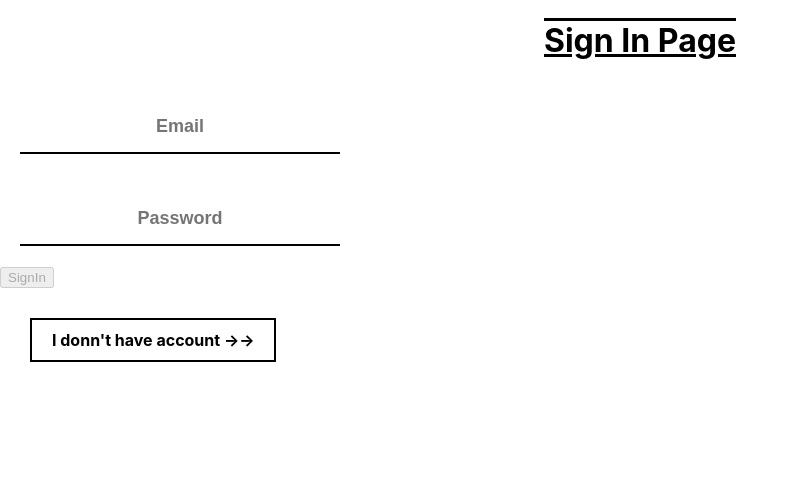
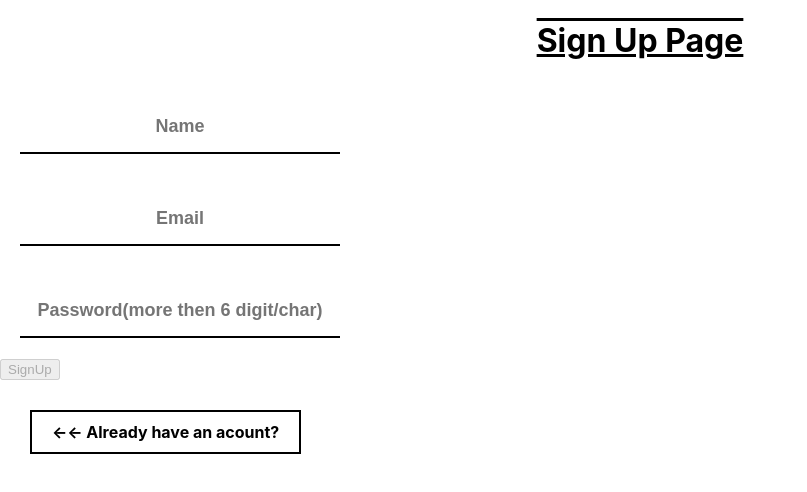
Before and after one commit to azahinhasan/todoListV2_React_withAuth, a React app: page /todoListV2_React_withAuth/SignUp in a window 1280 px wide. Before the commit this address led to /SignIn. Shown: the top 492 px of the page, without its empty margins (0-807 px from the left). Built offline with nearby package versions, Linux system fonts and the light colour scheme.

Commit message:
signUp/signIn bug fixed

```diff
--- a/package.json
+++ b/package.json
@@ -75,7 +75,7 @@
     "webpack-manifest-plugin": "2.2.0",
     "workbox-webpack-plugin": "5.1.4"
   },
-  "homepage": "http://azahinhasan.github.io/todoList.React",
+  "homepage": "http://azahinhasan.github.io/todoListV2_React_withAuth",
   "scripts": {
     "predeploy": "npm run build",
     "deploy": "gh-pages -d build",
--- a/src/containers/signIn.js
+++ b/src/containers/signIn.js
@@ -2,7 +2,7 @@ import React, { Component } from 'react';
 
 import classesBtn from '../../src/button.css';
 import classes from './auth.css';
-
+import {NavLink} from 'react-router-dom';
 import {connect} from 'react-redux';
 import * as action from '../store/actions/index';
 
@@ -89,9 +89,9 @@ checkValidity(value,type) {
                 <button className={classesBtn.signInsignUp} onClick={this.nowSignIn} disabled={buttonDisable}>
                 SignIn</button>
                 <br/>
-                <a href='/SignUp' disabled={buttonDisable}>
+                <NavLink to={{pathname: '/SignUp'}}  disabled={buttonDisable}>
                 I donn't have account →→
-                </a>
+                </NavLink>
 
             </div>
         )
--- a/src/containers/signUp.js
+++ b/src/containers/signUp.js
@@ -2,7 +2,7 @@ import React, { Component } from 'react';
 
 import classesBtn from '../../src/button.css';
 import classes from './auth.css';
-
+import {NavLink} from 'react-router-dom';
 import {connect} from 'react-redux';
 import * as action from '../store/actions/index';
 
@@ -107,8 +107,8 @@ checkValidity(value,type) {
                 <button className={classesBtn.signInsignUp} onClick={this.nowSignUp} disabled={buttonDisable}>
                 SignUp</button>
                 <br/>
-                <a href='/' disabled={buttonDisable}>
-                ←← Already have an acount?</a>
+                <NavLink to={{pathname: '/SignIn'}}  disabled={buttonDisable}>
+                ←← Already have an acount?</NavLink>
 
             </div>
         )
--- a/src/index.js
+++ b/src/index.js
@@ -26,8 +26,7 @@ const store = createStore(rootReducer,composeEnhancers(
 
 ReactDOM.render(
   <Provider store={store}>
-    <BrowserRouter>
-
+    <BrowserRouter basename='todoListV2_React_withAuth'>
       <App />
     </BrowserRouter>
   </Provider>,
```
